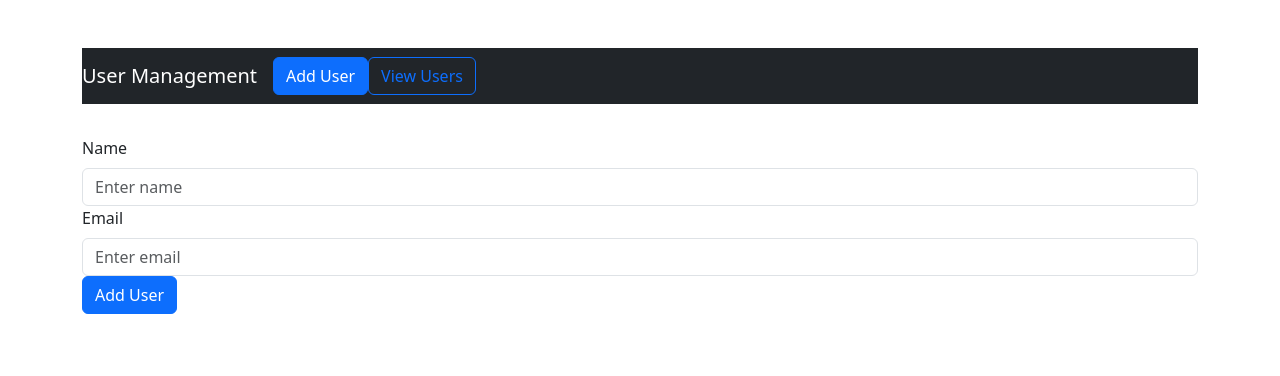
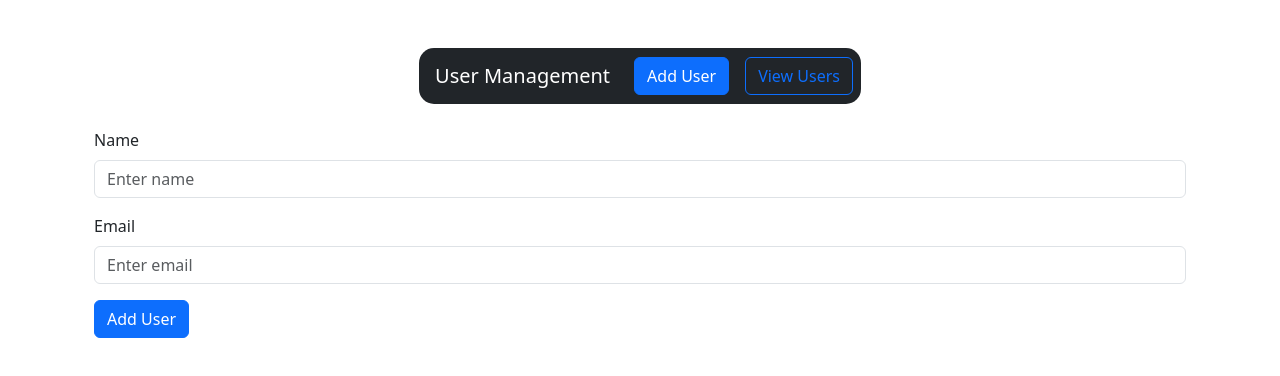
Before and after one commit to Arkadeepto2002/mongoDB-atlas-logger-app, a React (Create React App) app in the folder frontend/: page / in a window 1280 px wide. Shown: the top 376 px of the page. Built offline with nearby package versions, Linux system fonts and the light colour scheme.

Commit message:
Final commit

```diff
--- a/frontend/src/App.js
+++ b/frontend/src/App.js
@@ -2,31 +2,33 @@ import React, { useState } from 'react';
 import UserForm from './UserForm';
 import UserList from './UserList';
 import { Container, Navbar, Nav, Button } from 'react-bootstrap';
+import './App.css'; // Import custom CSS file
 
 const App = () => {
     const [view, setView] = useState('addUser');
 
     return (
-        <Container className="mt-5">
-            <Navbar bg="dark" variant="dark" expand="lg">
+        <Container className="mt-5 d-flex flex-column align-items-center">
+            <Navbar bg="dark" variant="dark" expand="lg" className="navbar-rounded mb-4">
                 <Navbar.Brand href="#home">User Management</Navbar.Brand>
                 <Nav className="ml-auto">
                     <Button
                         variant={view === 'addUser' ? 'primary' : 'outline-primary'}
                         onClick={() => setView('addUser')}
+                        className="mx-2"
                     >
                         Add User
                     </Button>
                     <Button
                         variant={view === 'viewUsers' ? 'primary' : 'outline-primary'}
-                        className="ml-2"
                         onClick={() => setView('viewUsers')}
+                        className="mx-2"
                     >
                         View Users
                     </Button>
                 </Nav>
             </Navbar>
-            <div className="mt-4">
+            <div className="w-100">
                 {view === 'addUser' && <UserForm />}
                 {view === 'viewUsers' && <UserList />}
             </div>
--- /dev/null
+++ b/frontend/src/UserForm.css
@@ -0,0 +1,8 @@
+.form-container {
+    max-width: 800px; /* Set the maximum width for the form */
+    margin: 0 auto; /* Center the container horizontally */
+}
+
+.form-container .form-control {
+    margin-bottom: 1rem; /* Space between form fields */
+}
--- a/frontend/src/UserForm.js
+++ b/frontend/src/UserForm.js
@@ -1,6 +1,7 @@
 import React, { useState } from 'react';
 import axios from 'axios';
-import { Form, Button, Alert } from 'react-bootstrap';
+import { Form, Button, Alert, Container } from 'react-bootstrap';
+import './UserForm.css'; // Import custom CSS file for form styling
 
 const UserForm = () => {
     const [name, setName] = useState('');
@@ -20,6 +21,7 @@ const UserForm = () => {
     };
 
     return (
+        <Container className="form-container">
             <Form onSubmit={handleSubmit}>
                 <Form.Group controlId="formName">
                     <Form.Label>Name</Form.Label>
@@ -50,6 +52,7 @@ const UserForm = () => {
                     </Alert>
                 )}
             </Form>
+        </Container>
     );
 };
 
--- a/frontend/src/index.css
+++ b/frontend/src/index.css
@@ -1,26 +1,23 @@
-body {
-  margin: 0;
-  font-family: -apple-system, BlinkMacSystemFont, 'Segoe UI', 'Roboto', 'Oxygen',
-    'Ubuntu', 'Cantarell', 'Fira Sans', 'Droid Sans', 'Helvetica Neue',
-    sans-serif;
-  -webkit-font-smoothing: antialiased;
-  -moz-osx-font-smoothing: grayscale;
-}
-/* src/index.css */
+/* src/App.css */
 
-body {
-  background-color: #f8f9fa;
+.container {
+  max-width: 800px;
 }
 
 .navbar-brand {
   font-size: 1.5rem;
+  padding-left: 1rem;
+}
+
+.navbar-nav .nav-link {
+  margin-right: 1rem;
 }
 
 .navbar {
-  margin-bottom: 2rem;
+  padding: 0.5rem 1rem;
 }
 
-code {
-  font-family: source-code-pro, Menlo, Monaco, Consolas, 'Courier New',
-    monospace;
+.navbar-rounded {
+  border-radius: 15px; /* Adjust the value to your preference */
+  overflow: hidden; /* Ensures rounded corners apply to the content inside */
 }
```
Lines whose indentation alone changed are shown as unchanged.
